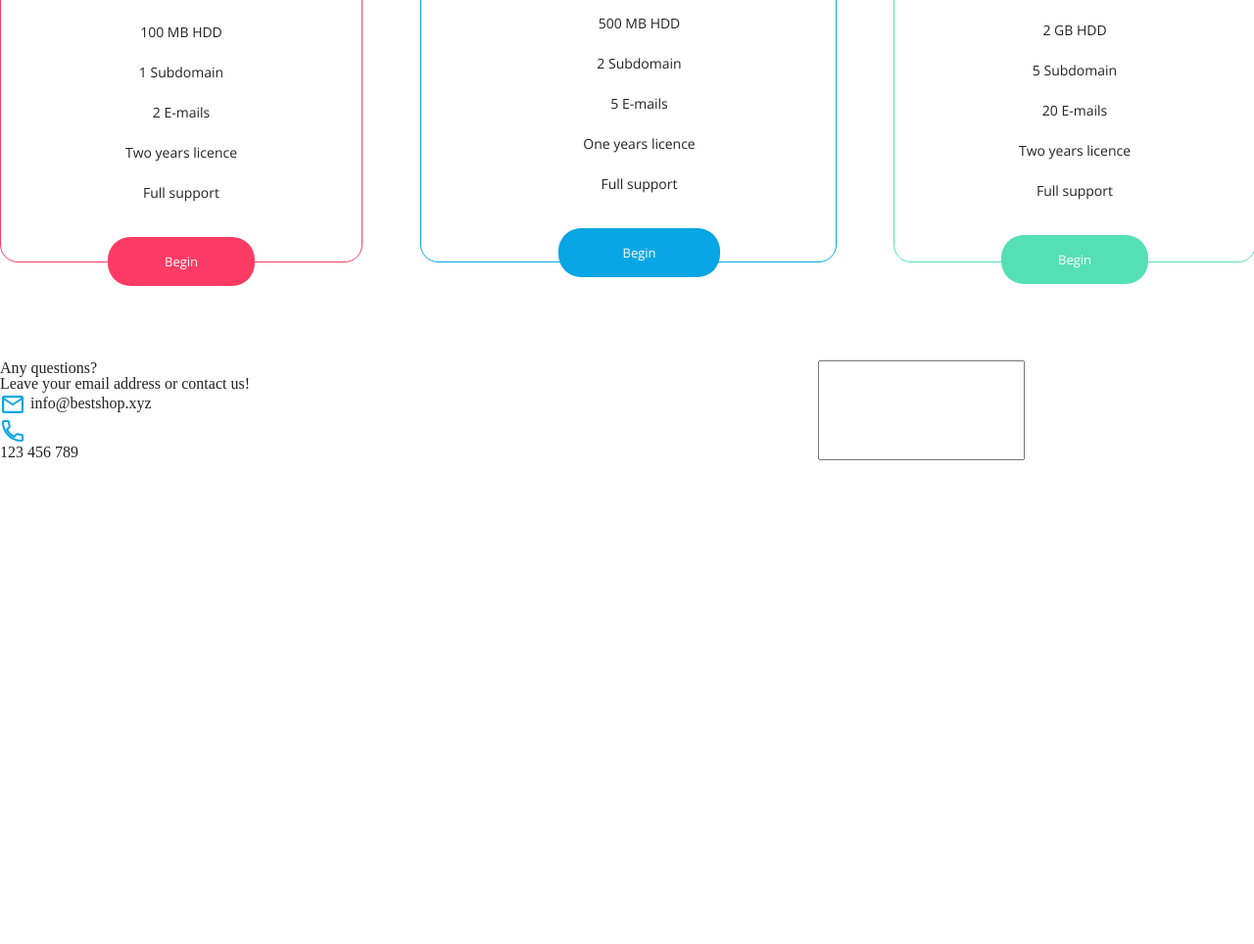
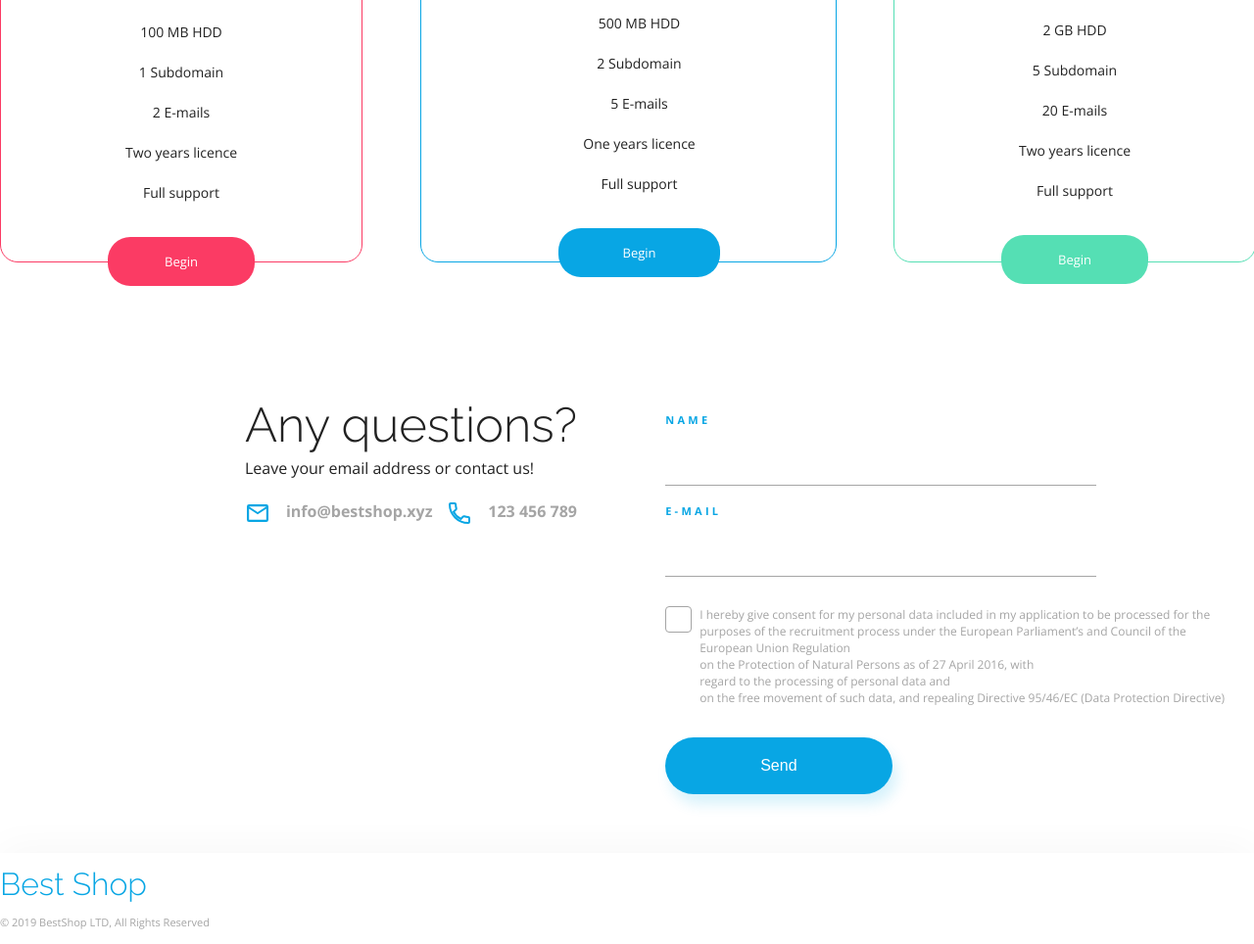
Before and after one commit to klaudiajozwik/HTML-Warsztat, a plain HTML site: page index.html in a window 1280 px wide. Shown: the part 3174-4138 px from the top of the page at 98% size. Before the commit the page ends 3644 px from the top, so only its background shows below. Drawn offline with nearby package versions, Linux system fonts and the light colour scheme.

Commit message:
aktualizacja

```diff
--- a/css/css.css
+++ b/css/css.css
@@ -515,4 +515,156 @@ h1{
 .form__container{
     display: flex;
     justify-content: space-between;
+    /*align-items: stretch;*/
+    margin-top: 155px;
+    margin-left: 250px;
+    max-width: 1000px;
+
 }
+.contact {
+    line-height: 22px;
+}
+.contact__details {
+    display: flex;
+    justify-content: space-between;
+    align-items: stretch;
+
+}
+.contact h2 {
+    font-size: 49px;
+    font-family: var(--second-font);
+
+}
+.contact h3 {
+    font-size: 16px;
+    font-family: var(--main-font);
+}
+.contact__details p {
+    color: var(--color-grey);
+    font-family: var(--main-font);
+    font-weight: bold;
+}
+
+.contact {
+    display:flex;
+    gap:22px;
+    align-items: stretch;
+    flex-direction: column;
+}
+.form {
+    display:flex;
+    flex-direction: column;
+    align-items: flex-start;
+    justify-content: flex-start;
+
+}
+.form__consent {
+    margin-top: 30px;
+}
+
+.label_text {
+    text-transform: uppercase;
+    color: var(--color-primary);
+    font-size: 11px;
+    font-family: var(--main-font);
+    text-align: right;
+    letter-spacing: 3.28px;
+    font-weight: bold;
+
+}
+input[type="text"]{
+    border: none;
+    border-bottom: 1px solid var(--color-grey);
+    width: 440px;
+    line-height: 41px;
+}
+input[type="email"]{
+    border: none;
+    border-bottom: 1px solid var(--color-grey);
+    line-height: 41px;
+    width: 440px;
+}
+.label__chk p {
+    color:var(--color-grey);
+    font-family: var(--main-font);
+    font-size: 12px;
+    line-height: 17px;
+}
+
+.btn_form {
+    border: none;
+    background-color: var(--color-primary);
+    border-radius: 35px;
+    box-shadow: 5px 10px 14px var(--color-primary-shadow);
+    padding: 20px 97px;
+    margin-top: 20px;
+    margin-bottom: 60px;
+}
+
+.form__text{
+    display: flex;
+    flex-direction: column;
+    align-items: flex-start;
+    gap:20px
+}
+.label__chk{
+    display: block;
+    position: relative;
+    padding-left: 35px;
+    margin-bottom: 12px;
+    cursor: pointer;
+    font-size: 1.375rem;
+}
+.label__chk input {
+    position: absolute;
+    opacity: 0;
+    cursor: pointer;
+    height: 0;
+    width: 0;
+}
+.label__chk .checkbox{
+    position: absolute;
+    top: 0;
+    left: 0;
+    height: 25px;
+    width: 25px;
+    background-color: var(--color-white);
+    border: 1px solid var(--color-grey);
+    border-radius: 4px;
+}
+
+.label__chk input:checked ~ .checkbox {
+    background-image: url(../assets/Checkmark.svg);
+    background-position: center;
+    background-size: 50%;
+    background-repeat: no-repeat;
+}
+
+.footer {
+    background: var(--color-white);
+    box-shadow: 0px -5px 40px var(--color-light-grey);
+    max-width: 100vw;
+}
+.footer__content{
+    display:flex;
+    justify-content: space-between;
+    align-items: center;
+}
+.footer__text{
+    font-size: 11px;
+    font-family: var(--main-font);
+    color:var(--color-grey);
+    padding-bottom: 17px;
+}
+.footer__sm{
+    display: flex;
+    justify-content: center;
+    gap:20px
+
+}
+.sm__images{
+    width: 24px;
+    height: 24px;
+    border-radius: 50%;
+    /*padding-right: 136px;*/
+}
--- a/index.html
+++ b/index.html
@@ -156,16 +156,45 @@
 <section class="container form__container">
     <div class="contact">
     <h2>Any questions?</h2>
-        <p> Leave your email address or contact us! </p>
-        <div class="contact__data"> </div>
-        <img src="assets/Mail%20Icon.svg" alt="mail icon" width="27px" height="27px" class="contact__image>
-        <p> info@bestshop.xyz </p>
-        <img src="assets/Phone%20Icon.svg" alt="mail icon" width="27px" height="27px" class="contact__image">
-        <p>  123 456 789 </p>
+        <h3> Leave your email address or contact us! </h3>
+        <div class="contact__details">
+            <img src="assets/Mail%20Icon.svg" alt="mail icon" width="27px" height="27px" class="contact__image">
+            <p>info@bestshop.xyz </p>
+            <img src="assets/Phone%20Icon.svg" alt="mail icon" width="27px" height="27px" class="contact__image">
+            <p>  123 456 789 </p>
+        </div>
     </div>
     <div class="input"> </div>
-    <input for text > nn </input>
+<form class="form">
+    <div class="form__text">
+    <label for="text" class="label_text"> name </label>
+    <input type="text" id="text" class="form__checkbox" />
+    <label for="email" class="label_text"> e-mail</label>
+    <input type="email" id="email" class="form__checkbox" />
+    </div>
+    <div class="form__consent">
+        <label for="chk" class="label__chk">
+    <input type="checkbox" id="chk" class="form__checkbox" />
+            <span class="checkbox"></span>
+    <p>I hereby give consent for my personal data included in my application to be processed for the <br> purposes of the recruitment process under the European Parliament’s and Council of the <br> European Union Regulation <br> on the Protection of Natural Persons as of 27 April 2016, with <br> regard to the processing of personal data and <br> on the free movement of such data, and repealing Directive 95/46/EC (Data Protection Directive) </p>
+        </label>
+    </div>
+    <button type="submit" class="btn_form"> <a href="#send"> Send </a> </button>
+</form>
 </section>
+<footer class="footer">
+    <div class="footer__content container">
+        <div class="footer__text">
+        <h2 class="logo">Best Shop </h2>
+            <p>© 2019 BestShop LTD, All Rights Reserved</p>
+        </div>
+        <div class="footer__sm">
+            <img src="assets/Twitter.svg" alt="twiter" class="sm__images">
+            <img src="assets/Facebook.svg" alt="facebook" class="sm__images">
 
+        </div>
+    </div>
+
+</footer>
 </body>
 </html>
```
Also changed, not shown: 1 other file.
